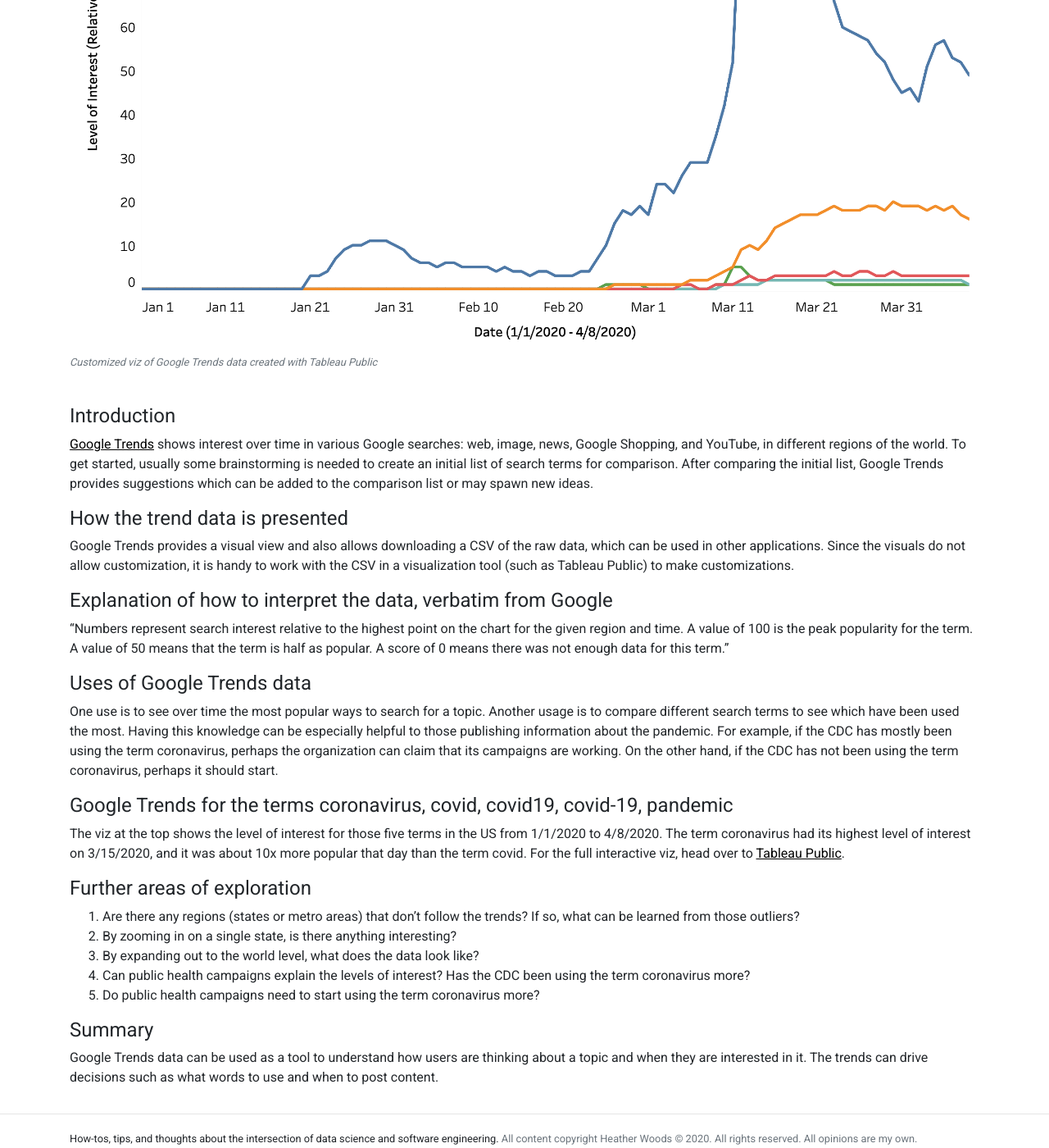
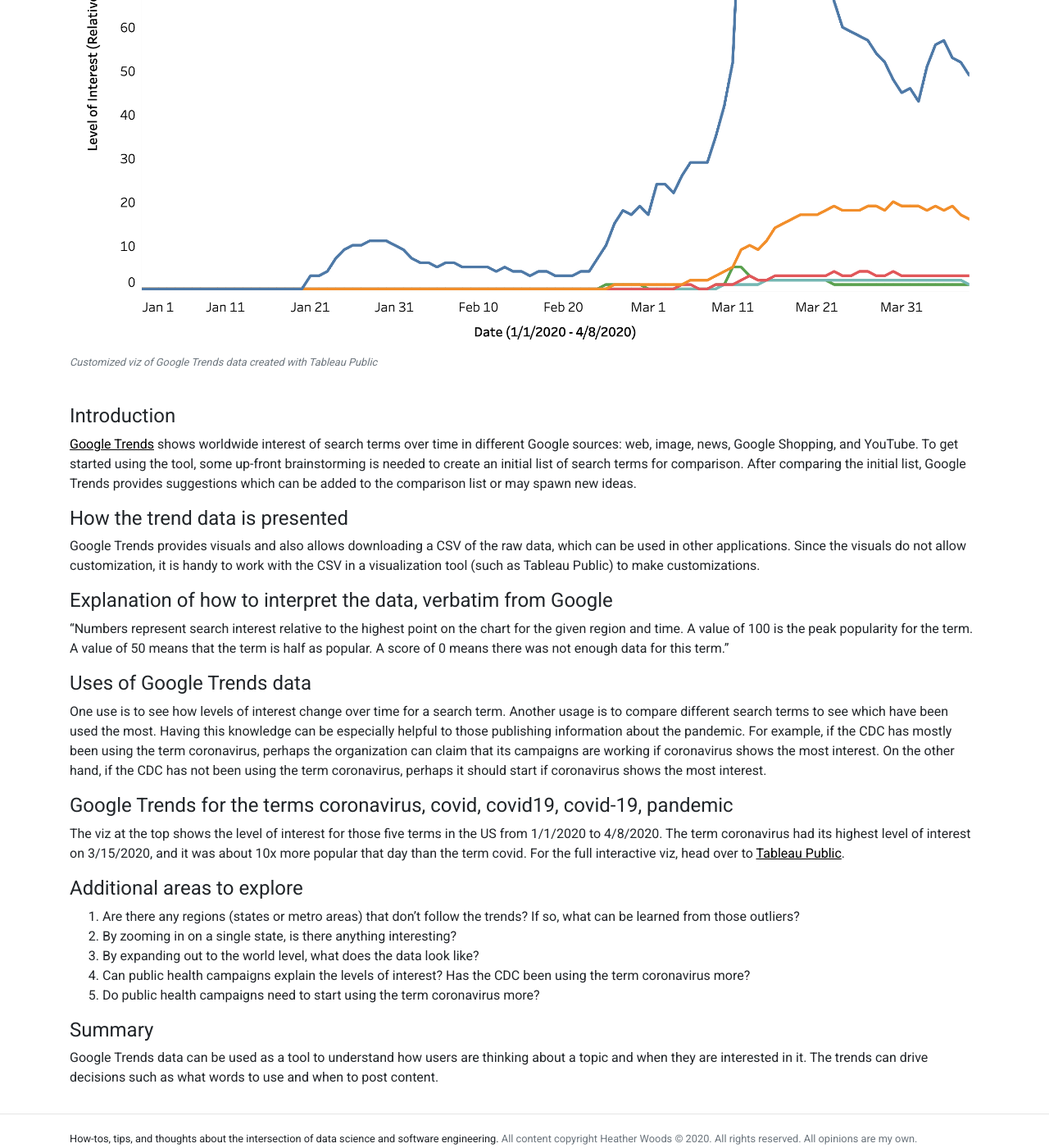
Before and after one commit to h-fuzzy-logic/blog, a Jekyll site: the page built from _posts/2020-4-11-google-trends-pandemic.md, in a window 1280 px wide and 1400 px high, scrolled down 466 px. Shown: the whole window at 82% size. Built offline with Jekyll 4.4.1, drawn with Linux system fonts in a browser that asks for light colours; nearby versions of some CDN libraries.

Commit message:
Updating google trends text

```diff
--- a/_posts/2020-4-11-google-trends-pandemic.md
+++ b/_posts/2020-4-11-google-trends-pandemic.md
@@ -11,12 +11,12 @@ mainimageattribution: "Customized viz of Google Trends data created with Tableau
 
 <h1 class="h4">Introduction</h1>
 <p>
-<a href="https://trends.google.com/trends/?geo=US" target="_blank">Google Trends</a> shows interest over time in various Google searches: web, image, news, Google Shopping, and YouTube, in different regions of the world.  To get started, usually some brainstorming is needed to create an initial list of search terms for comparison.  After comparing the initial list, Google Trends provides suggestions which can be added to the comparison list or may spawn new ideas.
+<a href="https://trends.google.com/trends/?geo=US" target="_blank">Google Trends</a> shows worldwide interest of search terms over time in different Google sources: web, image, news, Google Shopping, and YouTube.  To get started using the tool, some up-front brainstorming is needed to create an initial list of search terms for comparison.  After comparing the initial list, Google Trends provides suggestions which can be added to the comparison list or may spawn new ideas.
 </p>
 
 <h1 class="h4">How the trend data is presented</h1>
 <p>
-Google Trends provides a visual view and also allows downloading a CSV of the raw data, which can be used in other applications.  Since the visuals do not allow customization, it is handy to work with the CSV in a visualization tool (such as Tableau Public) to make customizations.
+Google Trends provides visuals and also allows downloading a CSV of the raw data, which can be used in other applications.  Since the visuals do not allow customization, it is handy to work with the CSV in a visualization tool (such as Tableau Public) to make customizations.
 </p>
 
 <h1 class="h4">Explanation of how to interpret the data, verbatim from Google </h1>
@@ -26,7 +26,7 @@ Google Trends provides a visual view and also allows downloading a CSV of the ra
 
 <h1 class="h4">Uses of Google Trends data</h1>
 <p>
-One use is to see over time the most popular ways to search for a topic.  Another usage is to compare different search terms to see which have been used the most.  Having this knowledge can be especially helpful to those publishing information about the pandemic.  For example, if the CDC has mostly been using the term coronavirus, perhaps the organization can claim that its campaigns are working.  On the other hand, if the CDC has not been using the term coronavirus, perhaps it should start.
+One use is to see how levels of interest change over time for a search term.  Another usage is to compare different search terms to see which have been used the most.  Having this knowledge can be especially helpful to those publishing information about the pandemic.  For example, if the CDC has mostly been using the term coronavirus, perhaps the organization can claim that its campaigns are working if coronavirus shows the most interest.  On the other hand, if the CDC has not been using the term coronavirus, perhaps it should start if coronavirus shows the most interest.
 </p>
 
 <h1 class="h4">Google Trends for the terms coronavirus, covid, covid19, covid-19, pandemic</h1>
@@ -34,7 +34,7 @@ One use is to see over time the most popular ways to search for a topic.  Anothe
 The viz at the top shows the level of interest for those five terms in the US from 1/1/2020 to 4/8/2020.  The term coronavirus had its highest level of interest on 3/15/2020, and it was about 10x more popular that day than the term covid.  For the full interactive viz, head over to <a href="https://public.tableau.com/profile/heather.woods2839#!/vizhome/GoogleTrendsPandemic/Dashboard1" target="_blank">Tableau Public</a>.
 </p>
 
-<h1 class="h4">Further areas of exploration</h1>
+<h1 class="h4">Additional areas to explore</h1>
 1. Are there any regions (states or metro areas) that don’t follow the trends?   If so, what can be learned from those outliers?
 1. By zooming in on a single state, is there anything interesting?
 1. By expanding out to the world level, what does the data look like?
```
